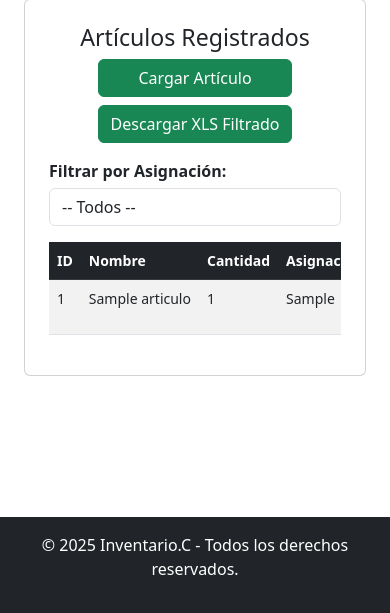
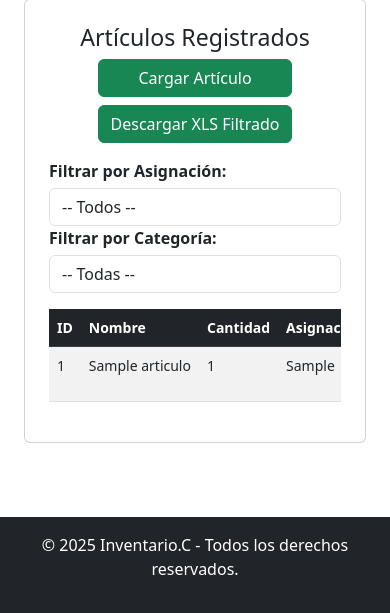
Before and after one commit to delpianocp/inventario, a Django app: page /articulos in a window 390 px wide. Shown: the part 231-844 px from the top of the page. Run offline with Django 5.2, Linux system fonts and the light colour scheme; a user stored in the database is signed in; tables that the repository leaves empty hold one stand-in row (values such as "Sample post").

Commit message:
modifico select editar articuloen plantillas

```diff
--- a/inventario/models.py
+++ b/inventario/models.py
@@ -8,6 +8,7 @@
     descripcion = models.TextField()
     cantidad = models.PositiveIntegerField()
     asignacion = models.CharField(max_length=255)
+    categoria = models.CharField(max_length=255)
     valor = models.DecimalField(max_digits=10, decimal_places=2)
     foto = CloudinaryField('image', blank=True, null=True)
     usuario = models.ForeignKey(User, on_delete=models.CASCADE, null=True, blank=True)  # Relación con el usuario que lo creó
--- a/inventario/templates/inventario/articulos.html
+++ b/inventario/templates/inventario/articulos.html
@@ -14,14 +14,16 @@
                     <h3 class="text-center mb-2 mb-md-0">Artículos Registrados</h3>
                     <div class="d-flex flex-column flex-md-row">
                         <a href="{% url 'cargar_articulo' %}" class="btn btn-success mb-2 mb-md-0 me-md-2">Cargar Artículo</a>
-                        <a href="{% url 'generar_xls' %}?asignacion={{ asignacion_filtrada }}" class="btn btn-success">
+                        <a href="{% url 'generar_xls' %}?asignacion={{ asignacion_filtrada }}&categoria={{ categoria_filtrada }}" class="btn btn-success">
                             Descargar XLS Filtrado
                         </a>
                     </div>
                 </div>
 
-                <!-- 🔍 Filtro por Asignación -->
+                <!-- 🔍 Filtros por Asignación y Categoría -->
                 <form method="GET" class="mb-3">
+                    <div class="row">
+                        <div class="col-md-6">
                             <label for="filtro_asignacion">Filtrar por Asignación:</label>
                             <select name="asignacion" id="filtro_asignacion" class="form-control" onchange="this.form.submit()">
                                 <option value="">-- Todos --</option>
@@ -31,6 +33,19 @@
                                     </option>
                                 {% endfor %}
                             </select>
+                        </div>
+                        <div class="col-md-6">
+                            <label for="filtro_categoria">Filtrar por Categoría:</label>
+                            <select name="categoria" id="filtro_categoria" class="form-control" onchange="this.form.submit()">
+                                <option value="">-- Todas --</option>
+                                {% for categoria in categorias_disponibles %}
+                                    <option value="{{ categoria }}" {% if categoria == categoria_filtrada %}selected{% endif %}>
+                                        {{ categoria }}
+                                    </option>
+                                {% endfor %}
+                            </select>
+                        </div>
+                    </div>
                 </form>
 
                 <!-- 🛠 Tabla de artículos -->
@@ -42,6 +57,7 @@
                                 <th>Nombre</th>
                                 <th>Cantidad</th>
                                 <th>Asignación</th>
+                                <th>Categoría</th>
                                 <th>Valor</th>
                                 <th>Foto</th>
                                 <th class="text-center">👁</th>
@@ -54,6 +70,7 @@
                                 <td>{{ articulo.nombre }}</td>
                                 <td>{{ articulo.cantidad }}</td>
                                 <td>{{ articulo.asignacion }}</td>
+                                <td>{{ articulo.categoria }}</td>
                                 <td>${{ articulo.valor }}</td>
                                 <td>
                                     {% if articulo.foto %}
--- a/inventario/templates/inventario/detalle_articulo.html
+++ b/inventario/templates/inventario/detalle_articulo.html
@@ -14,6 +14,7 @@
                 <p><strong>Descripción:</strong> {{ articulo.descripcion }}</p>
                 <p><strong>Cantidad:</strong> {{ articulo.cantidad }}</p>
                 <p><strong>Asignación:</strong> {{ articulo.asignacion }}</p>
+                <p><strong>Categoría:</strong> {{ articulo.categoria }}</p>  <!-- Nuevo campo agregado -->
                 <p><strong>Valor:</strong> ${{ articulo.valor }}</p>
                 <p><strong>Cargado por:</strong> {{ articulo.usuario.username }}</p> <!-- Muestra el usuario que lo registró -->
 
```
Also changed, not shown: inventario/templates/inventario/cargar_articulo.html (+15 -0 lines), inventario/migrations/0004_articulo_categoria.py (added). Lines whose indentation alone changed are shown as unchanged.
